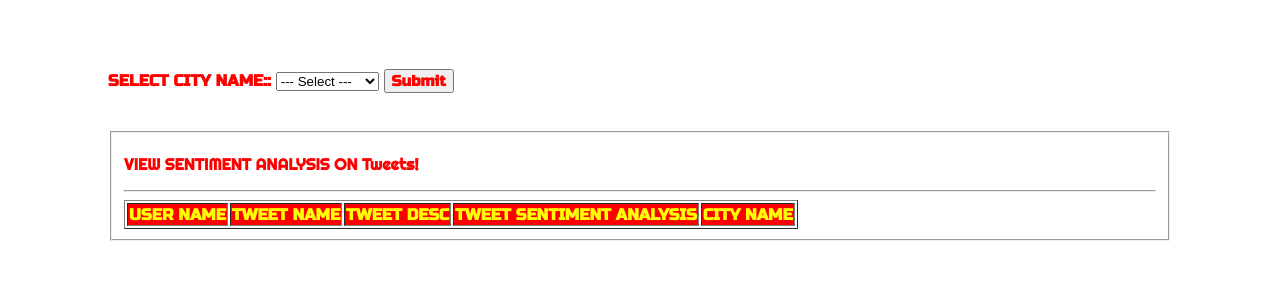
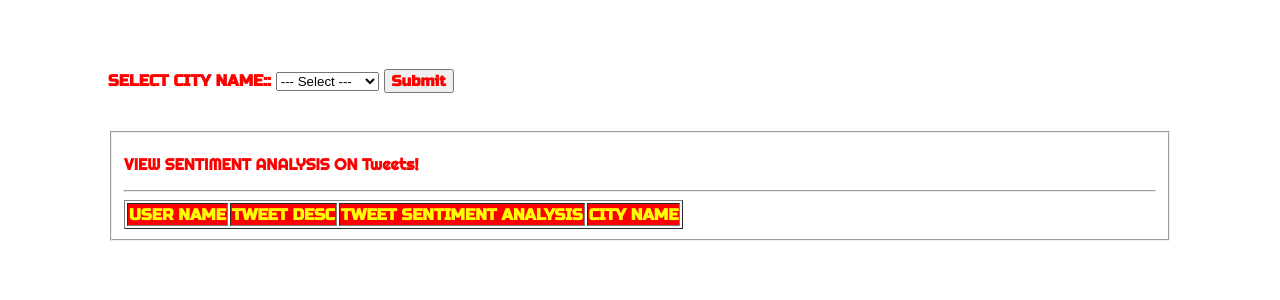
Before and after one commit to jahnavikvs/AnalysisOfWomenSafetyInIndianCitiesOnTweets, a Django app: page /View_Senti_Analysis/ in a window 1280 px wide. Shown: the part 211-511 px from the top of the page. Run offline with Django 3.2, Linux system fonts and the light colour scheme; data comes from the database, SQL or seed files in the repository; lists and menus that the app fills with data are empty.

Commit message:
Update View_Senti_Analysis.html

```diff
--- a/AnalysisOf_WomenSafety/womensafety/Template/htmls/TServer/View_Senti_Analysis.html
+++ b/AnalysisOf_WomenSafety/womensafety/Template/htmls/TServer/View_Senti_Analysis.html
@@ -68,7 +68,6 @@
                     <table border="1">
                         <tr>
                             <th bgcolor="#FF0000"><span class="style2">USER NAME</span></th>
-                            <th bgcolor="#FF0000"><span class="style2">TWEET NAME</span></th>
                             <th bgcolor="#FF0000"><span class="style2">TWEET DESC</span></th>
                             <th bgcolor="#FF0000"><span class="style2">TWEET SENTIMENT ANALYSIS</span></th>
                             <th bgcolor="#FF0000"><span class="style2">CITY NAME</span></th>
@@ -76,7 +75,6 @@
                         {% for i in objects %}
                         <tr>
                         <td bgcolor="#FFFF00" style="color:black" ><span class="style1">{{i.uname}}</span></td>
-                        <td bgcolor="#FFFF00" style="color:black" ><span class="style1">{{i.tname}}</span></td>
                         <td bgcolor="#FFFF00" style="color:red"><span class="style1">{{i.tdesc}}</span></td>
 
                         <td bgcolor="#FFFF00" style="color:red"><span class="style1">{{i.sanalysis}}</span></td>
```
